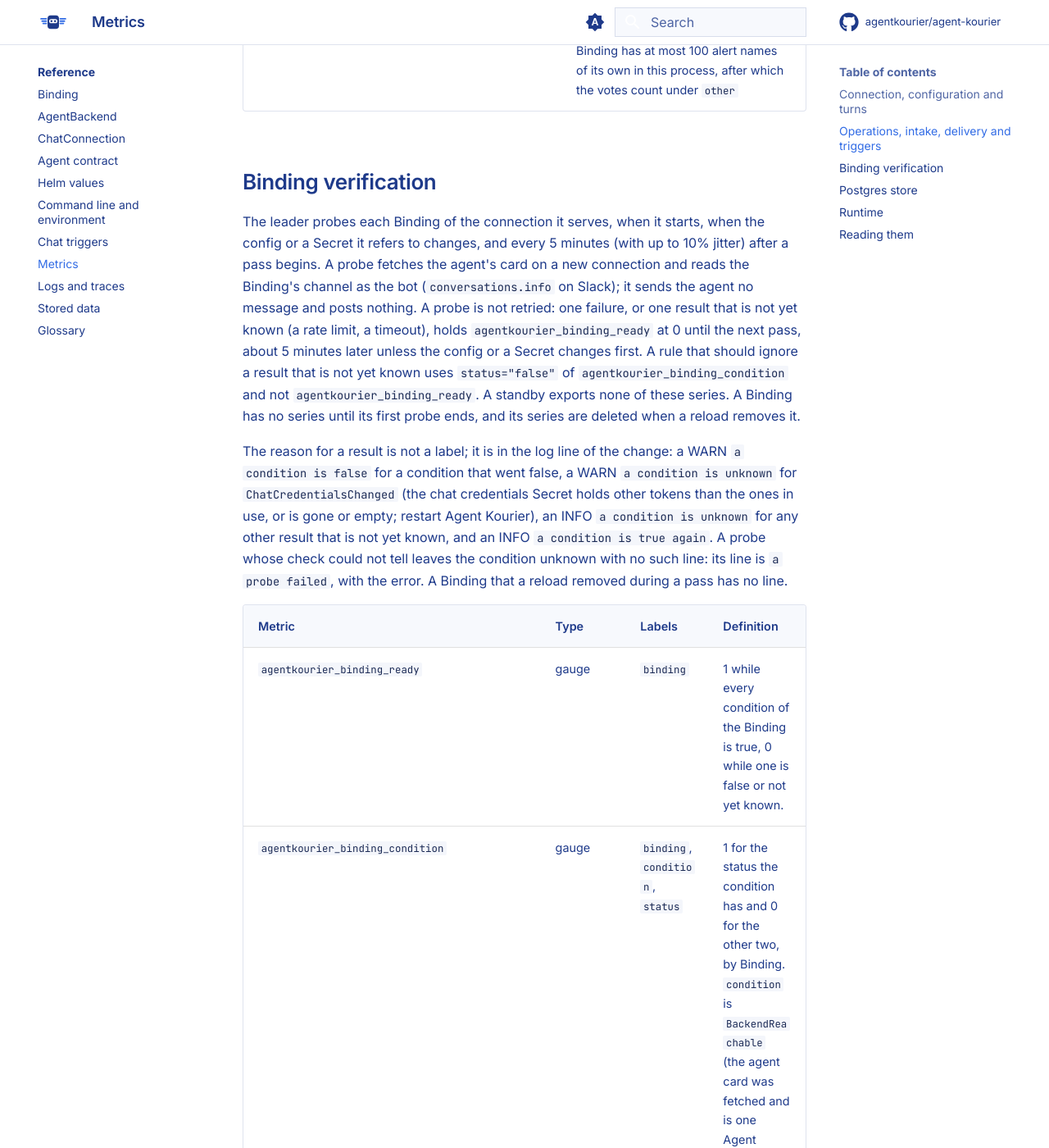
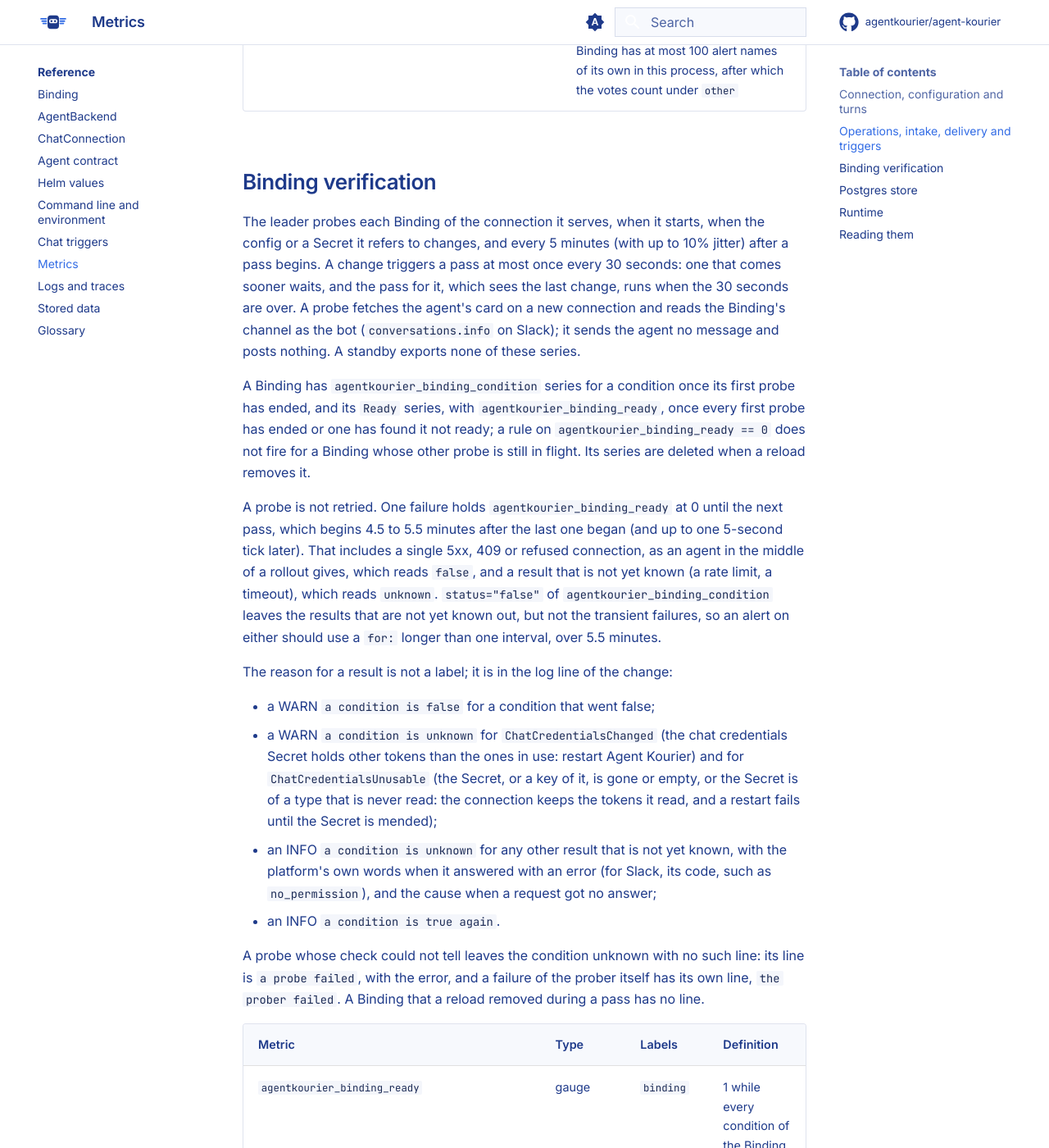
Before and after one commit to agentkourier/agent-kourier, an MkDocs documentation site: the page built from docs/reference/metrics.md, in a window 1280 px wide and 1400 px high, scrolled down 12162 px. Shown: the whole window at 82% size. Built offline with MkDocs 1.6.1 and Material for MkDocs 9.7.7, drawn with Linux system fonts in a browser that asks for light colours; comment, search, counter and statistics services are not loaded.

Commit message:
docs: describe when a Binding has series, the 30 second gap, and what holds binding_ready at 0

```diff
--- a/docs/reference/metrics.md
+++ b/docs/reference/metrics.md
@@ -55,9 +55,20 @@ names or error text.
 
 ## Binding verification
 
-The leader probes each Binding of the connection it serves, when it starts, when the config or a Secret it refers to changes, and every 5 minutes (with up to 10% jitter) after a pass begins. A probe fetches the agent's card on a new connection and reads the Binding's channel as the bot (`conversations.info` on Slack); it sends the agent no message and posts nothing. A probe is not retried: one failure, or one result that is not yet known (a rate limit, a timeout), holds `agentkourier_binding_ready` at 0 until the next pass, about 5 minutes later unless the config or a Secret changes first. A rule that should ignore a result that is not yet known uses `status="false"` of `agentkourier_binding_condition` and not `agentkourier_binding_ready`. A standby exports none of these series. A Binding has no series until its first probe ends, and its series are deleted when a reload removes it.
+The leader probes each Binding of the connection it serves, when it starts, when the config or a Secret it refers to changes, and every 5 minutes (with up to 10% jitter) after a pass begins. A change triggers a pass at most once every 30 seconds: one that comes sooner waits, and the pass for it, which sees the last change, runs when the 30 seconds are over. A probe fetches the agent's card on a new connection and reads the Binding's channel as the bot (`conversations.info` on Slack); it sends the agent no message and posts nothing. A standby exports none of these series.
 
-The reason for a result is not a label; it is in the log line of the change: a WARN `a condition is false` for a condition that went false, a WARN `a condition is unknown` for `ChatCredentialsChanged` (the chat credentials Secret holds other tokens than the ones in use, or is gone or empty; restart Agent Kourier), an INFO `a condition is unknown` for any other result that is not yet known, and an INFO `a condition is true again`. A probe whose check could not tell leaves the condition unknown with no such line: its line is `a probe failed`, with the error. A Binding that a reload removed during a pass has no line.
+A Binding has `agentkourier_binding_condition` series for a condition once its first probe has ended, and its `Ready` series, with `agentkourier_binding_ready`, once every first probe has ended or one has found it not ready; a rule on `agentkourier_binding_ready == 0` does not fire for a Binding whose other probe is still in flight. Its series are deleted when a reload removes it.
+
+A probe is not retried. One failure holds `agentkourier_binding_ready` at 0 until the next pass, which begins 4.5 to 5.5 minutes after the last one began (and up to one 5-second tick later). That includes a single 5xx, 409 or refused connection, as an agent in the middle of a rollout gives, which reads `false`, and a result that is not yet known (a rate limit, a timeout), which reads `unknown`. `status="false"` of `agentkourier_binding_condition` leaves the results that are not yet known out, but not the transient failures, so an alert on either should use a `for:` longer than one interval, over 5.5 minutes.
+
+The reason for a result is not a label; it is in the log line of the change:
+
+- a WARN `a condition is false` for a condition that went false;
+- a WARN `a condition is unknown` for `ChatCredentialsChanged` (the chat credentials Secret holds other tokens than the ones in use: restart Agent Kourier) and for `ChatCredentialsUnusable` (the Secret, or a key of it, is gone or empty, or the Secret is of a type that is never read: the connection keeps the tokens it read, and a restart fails until the Secret is mended);
+- an INFO `a condition is unknown` for any other result that is not yet known, with the platform's own words when it answered with an error (for Slack, its code, such as `no_permission`), and the cause when a request got no answer;
+- an INFO `a condition is true again`.
+
+A probe whose check could not tell leaves the condition unknown with no such line: its line is `a probe failed`, with the error, and a failure of the prober itself has its own line, `the prober failed`. A Binding that a reload removed during a pass has no line.
 
 | Metric | Type | Labels | Definition |
 |---|---|---|---|
```
